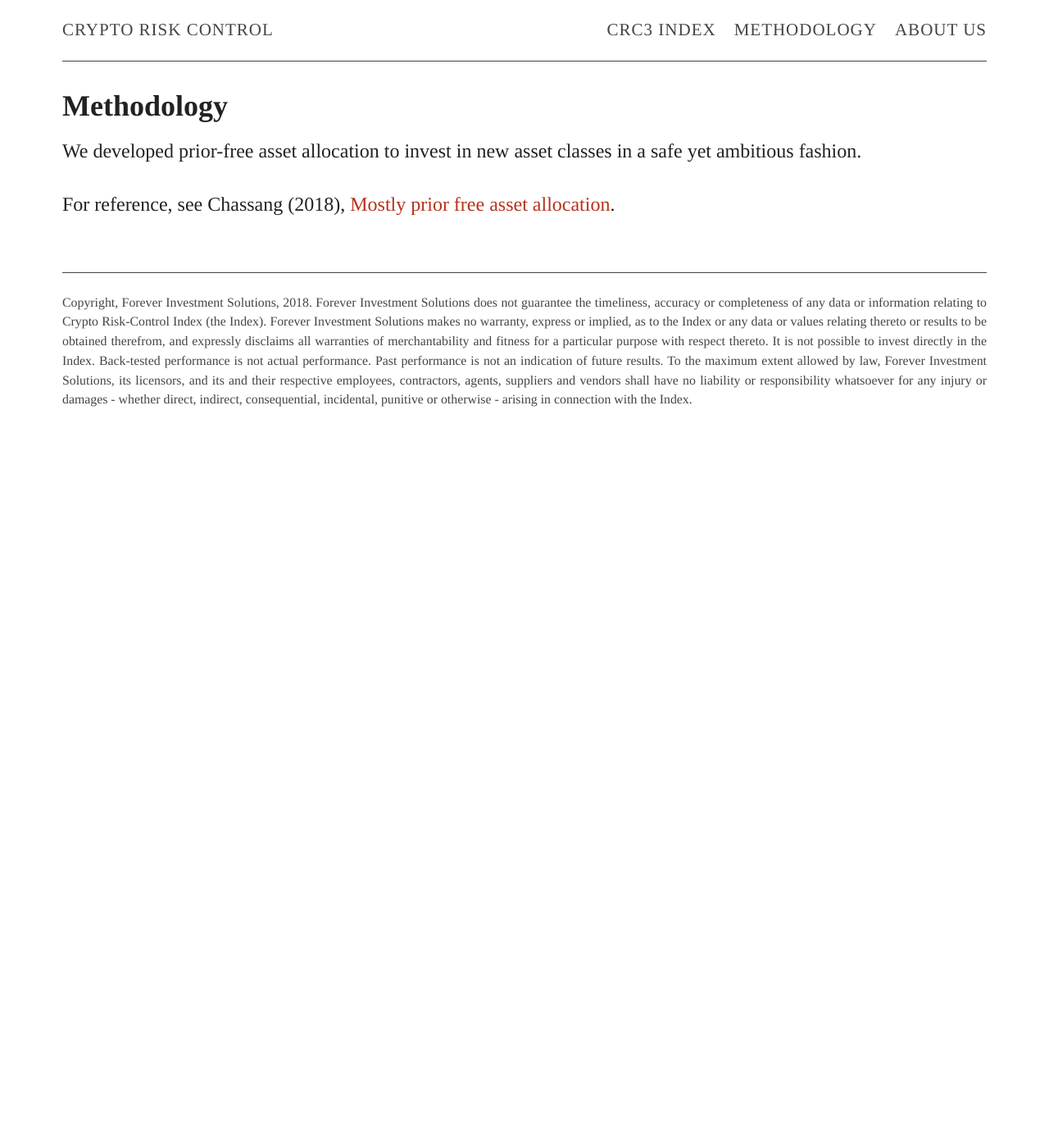
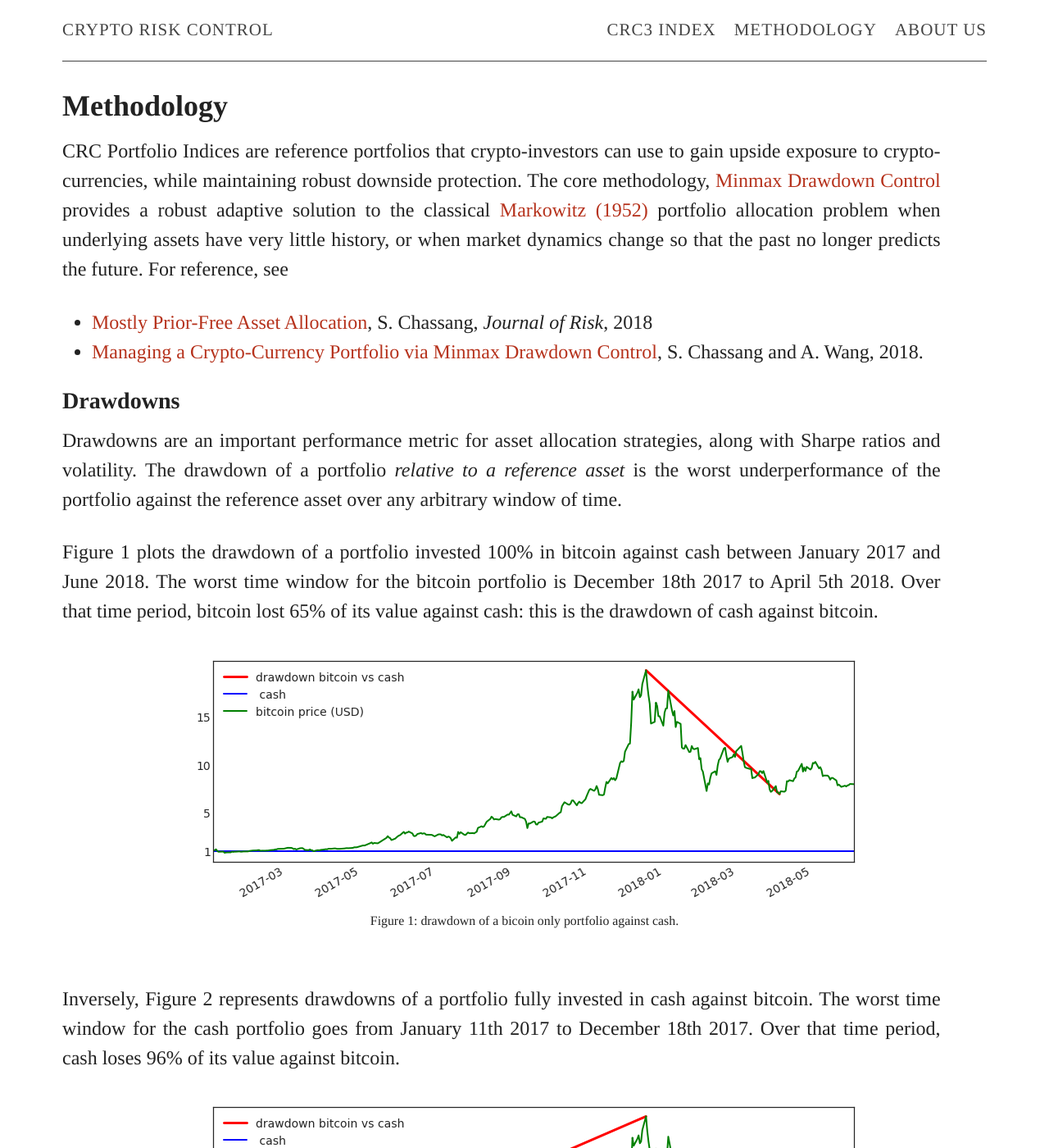
Before and after one commit to forever-am/cryptoriskcontrol-site, a Jekyll site: the page built from methodology.md, in a window 1280 px wide and 1400 px high. Shown: the whole window at 82% size. Built offline with Jekyll 4.4.1, drawn with Linux system fonts in a browser that asks for light colours; a script that is not in the unit is left out; some of the changed text lies outside the part shown.

Commit message:
about-us and methodology

```diff
--- a/_includes/image.html
+++ b/_includes/image.html
@@ -1,10 +1,10 @@
 <div class="captioned-img align{{include.align}}">
     <a href="{{ include.url }}">
     {% if include.width %}
-    <img src="{{ include.url }}" width="{{ include.width }}" />
+    <img src="{{ site.baseurl }}/{{ include.url }}" width="{{ include.width }}" />
     {% else if include.height %}
-    <img src="{{ include.url }}" height="{{ include.height }}" />
+    <img src="{{ site.baseurl }}/{{ include.url }}" height="{{ include.height }}" />
     {% else %}
-    <img src="{{ include.url }}" />
+    <img src="{{ site.baseurl }}/{{ include.url }}" />
     {% endif %}</a>{% if include.caption %}{{ include.caption }}{% endif %}
 </div>
--- a/methodology.md
+++ b/methodology.md
@@ -3,7 +3,77 @@ layout: page
 title: Methodology
 permalink: /methodology/
 ---
-We developed prior-free asset allocation to invest in new asset classes in a
- safe yet ambitious fashion.
+CRC Portfolio Indices are reference portfolios that crypto-investors
+can use to gain upside exposure to crypto-currencies, while maintaining robust downside
+protection. The core methodology, [Minmax Drawdown Control](https://ssrn.com/abstract=3179215) provides a robust adaptive
+solution to the classical [Markowitz (1952)](https://doi.org/10.1111/j.1540-6261.1952.tb01525.x) portfolio allocation problem when underlying
+assets have very little history, or when market dynamics
+change so that the past no longer predicts the future. For reference, see
+{: style="width:95%;text-align:justify"}
 
-For reference, see Chassang (2018), [Mostly prior free asset allocation](https://www.risk.net/journal-of-risk/5416616/mostly-prior-free-asset-allocation).
+
+- [Mostly Prior-Free Asset Allocation](https://www.risk.net/journal-of-risk/5416616/mostly-prior-free-asset-allocation), S. Chassang,
+  *Journal of Risk*, 2018
+- [Managing a Crypto-Currency Portfolio via Minmax Drawdown Control](https://ssrn.com/abstract=3179215), S. Chassang and A. Wang, 2018.
+{: style="width:95%;text-align:justify"}
+
+
+### Drawdowns
+
+Drawdowns are an important performance metric for asset allocation strategies, along
+with Sharpe ratios and volatility. The drawdown of a portfolio <i>relative to a
+reference asset</i> is the worst underperformance of the portfolio against the reference asset over any arbitrary
+window of time.
+{: style="width:95%;text-align:justify"}
+
+
+Figure 1 plots the drawdown of a portfolio invested 100% in bitcoin against cash
+between January 2017 and June 2018. The worst time window for the bitcoin portfolio is December 18th 2017 to April 5th 2018.
+Over that time period, bitcoin lost 65% of its value against cash: this is the drawdown of cash against bitcoin.
+{: style="width:95%;text-align:justify"}
+
+{% include image.html url="images/dd_btc_vs_cash.png" caption="Figure 1: drawdown of
+a bicoin only portfolio against cash." align="center" %}
+<br/>
+
+Inversely, Figure 2 represents drawdowns of a portfolio fully invested in cash against bitcoin. The worst time
+window for the cash portfolio goes from January 11th 2017 to December 18th 2017. Over that time period, cash loses 96% of
+its value against bitcoin.
+{: style="width:95%;text-align:justify"}
+
+{% include image.html url="images/dd_cash_vs_btc.png" caption="Figure 2: drawdown of a cash-only portfolio
+against bitcoin." align="center" %}
+<br/>
+
+### Minmax Drawdown Control
+
+[Chassang (2018)](https://www.risk.net/journal-of-risk/5416616/mostly-prior-free-asset-allocation)
+and [Chassang and Wang (2018)](https://ssrn.com/abstract=3179215) establish that:
+ 1. The optimal asset allocation strategy constructed by an investor who correctly understands
+ the risks of underlying assets will experience low drawdowns with large probability.
+ 1. It is possible to construct portfolio allocation strategies that guarantee low drawdowns
+ for most market configurations. Among these, Minmax Drawdown Control strategies provide the
+ best robust compromise between drawdowns against the safe asset and drawdowns against
+  risky assets. They do so by dynamically adjusting the portfolio's allocation
+  weights between reference assets (here cash and bitcoin).
+{: style="width:95%;text-align:justify"}
+
+In other terms, an investor whose portfolio experiences large drawdowns is being mistakenly stubborn
+and making avoidable investment mistakes. It turns out that controlling drawdowns also improve Sharpe ratios: the minmax drawdown portfolio
+exhibits a Sharpe ratio of 6.97, versus a Sharpe ratio of 4.82 for bitcoin.
+{: style="width:95%;text-align:justify"}
+
+
+Figure 3 illustrates the behavior of a drawdown controlled portfolio
+investing in bitcoin and cash. It achieves a drawdown of 38% against bitcoin,
+and a drawdown of 41% against cash. It turns out that controlling drawdowns
+improves Sharpe ratios: the minmax drawdown portfolio
+exhibits a Sharpe ratio of 6.97, versus a Sharpe ratio of 4.82 for bitcoin.
+{: style="width:95%;text-align:justify"}
+
+{% include image.html url="images/mm_dd.png" caption="Figure 3: drawdowns of a
+minmax drawdown portfolio against bitcoin and cash." align="center" %}
+<br/>
+
+Crypto Risk Control Indices apply the Minmax Drawdown Control framework to
+different subsets of volatility-adjusted crypto-currencies.
```
Also changed, not shown: about-us.md (+14 -11 lines), images/dd_btc_vs_cash.png (added), images/dd_cash_vs_btc.png (added), images/mm_dd.png (added).
